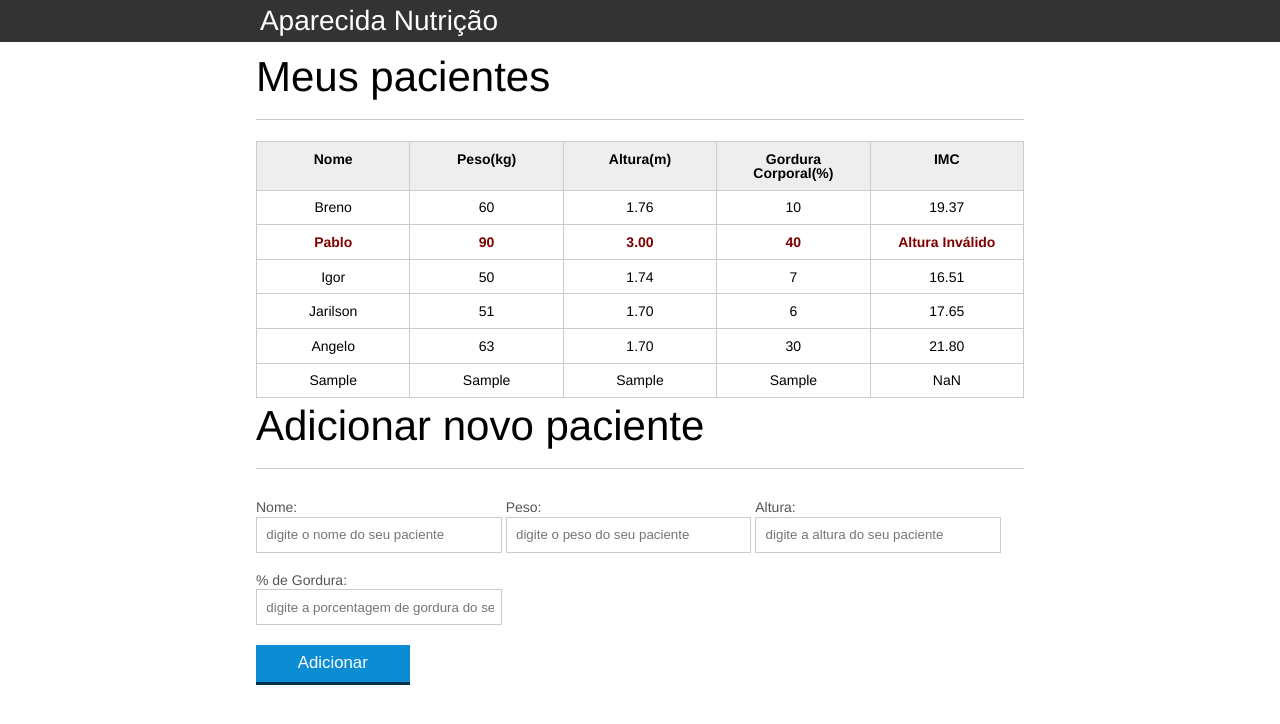
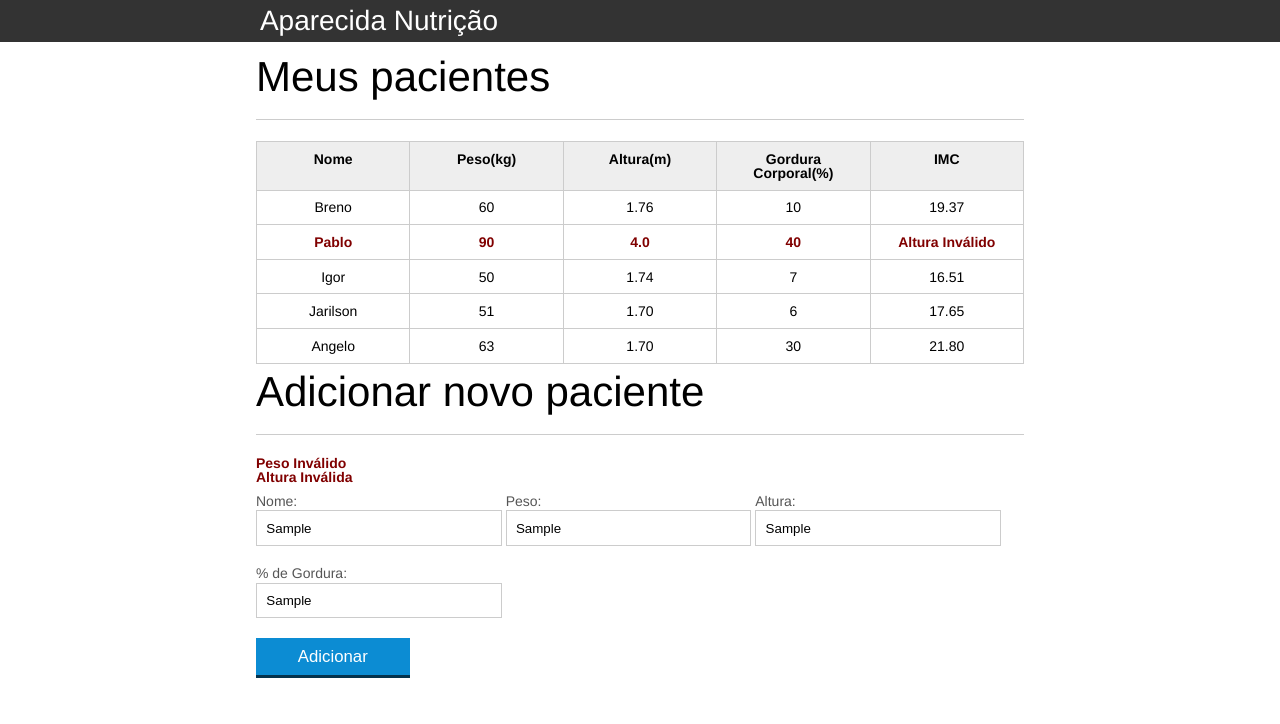
Before and after one commit to Brenont/estarandodevs, a plain HTML site: page index.html in a window 1280 px wide. Both pictures are taken after typing "Sample", "Sample", "Sample", "Sample" into the empty fields and a click on the button "Adicionar". Drawn offline with Linux system fonts and the light colour scheme.

Commit message:
Adicionando Validação ao formulario

```diff
--- a/css/index.css
+++ b/css/index.css
@@ -136,3 +136,8 @@ button[disabled=disabled], button:disabled {
 	color: maroon;
 	font-weight: bold;
 }
+
+#mensagens-erro{
+	color: maroon;
+	font-weight: bold;
+}
--- a/index.html
+++ b/index.html
@@ -41,7 +41,7 @@
 					<tr class="paciente">
 						<td class="info-nome">Pablo</td>
 						<td class="info-peso">90</td>
-						<td class="info-altura">3.00</td>
+						<td class="info-altura">4.0</td>
 						<td class="info-gordura">40</td>
 						<td class="info-imc">0</td>
 					</tr>
@@ -75,6 +75,9 @@
 	</main>
 	<section class="container">
 		<h2 id="titulo-form">Adicionar novo paciente</h2>
+
+		<ul id="mensagens-erro"></ul>
+
 		<form id="form-adiciona">
 			<div class="grupo">
 				<label for="nome">Nome:</label>
--- a/js/calcula-imc.js
+++ b/js/calcula-imc.js
@@ -17,17 +17,17 @@ for (var i = 0; i < pacientes.length; i = i + 1) {
     var altura = tdAltura.textContent;
 
     // Variaveis de validação
-    var pesoEhValido = true;
-    var alturaEhValido = true;
+    var pesoEhValido = validaPeso(peso);
+    var alturaEhValido = validaAltura(altura);
 
     // Validação altura e peso
-    if (peso >= 200 || peso <= 0) {
+    if (!pesoEhValido) {
         pesoEhValido = false;
         tdImc.textContent = "Peso Inválido";
         paciente.classList.add('paciente-invalido');
     }
 
-    if (altura >= 3.00 || altura <= 0) {
+    if (!alturaEhValido) {
         alturaEhValido = false;
         tdImc.textContent = "Altura Inválido";
         paciente.classList.add('paciente-invalido');
@@ -39,6 +39,22 @@ for (var i = 0; i < pacientes.length; i = i + 1) {
     }
 }
 
+function validaPeso(peso){
+    if (peso <=200 && peso >= 0 ){
+        return true;
+    } else{
+        return false;
+    }
+}
+
+function validaAltura(altura){
+    if (altura <= 3.00 && altura >= 0){
+        return true;
+    } else{
+        return false;
+    }
+}
+
 
 function calculaImc(peso, altura) {
     var imc = 0;
--- a/js/form.js
+++ b/js/form.js
@@ -2,26 +2,46 @@
 var botaoAdicionar = document.querySelector('#adicionar-paciente');
 
 // Determinando função de event do botão
-botaoAdicionar.addEventListener('click', function(event) {
+botaoAdicionar.addEventListener('click', function (event) {
     event.preventDefault();
 
-// Coletando form para pegar informações dele
+    // Coletando form para pegar informações dele
     var form = document.querySelector('#form-adiciona');
 
-// Determinando variaveis e suas respectivas funções
+    // Determinando variaveis e suas respectivas funções
     var paciente = obtemPacienteDoFormulario(form);
 
     var pacienteTr = montaTr(paciente);
 
-//Pegando tabela
+    var erros = validaPaciente(paciente);
+
+    if (erros.length > 0) {
+        exibirMensagensDeErro(erros);
+        return;
+    }
+
+    //Pegando tabela
     var tabela = document.querySelector('#tabela-pacientes');
 
-// Criando tr na tabela
+    // Criando tr na tabela
     tabela.appendChild(pacienteTr);
 
     form.reset();
 
+    var mensagensErro = document.querySelector("#mensagens-erro");
+    mensagensErro.innerHTML = "";
+
 });
+
+function exibirMensagensDeErro(erros) {
+    var ul = document.querySelector("#mensagens-erro");
+    ul.innerHTML = "";
+    erros.forEach(function(erros){
+        var li = document.createElement("li");
+        li.textContent = erros;
+        ul.appendChild(li);
+    });
+}
 
 //Coletando valores do formulario
 function obtemPacienteDoFormulario(form) {
@@ -30,7 +50,7 @@ function obtemPacienteDoFormulario(form) {
         nome: form.nome.value,
         peso: form.peso.value,
         altura: form.altura.value,
-        gordura:form.gordura.value,
+        gordura: form.gordura.value,
         imc: calculaImc(form.peso.value, form.altura.value)
     };
 
@@ -60,3 +80,28 @@ function montaTd(dado, classe) {
 
     return td;
 }
+
+function validaPaciente(paciente) {
+
+    var erros = [];
+
+    if(paciente.nome == 0) {
+        erros.push("Campo nome não pode ser em branco")
+    }
+    if (!validaPeso(paciente.peso)) {
+        erros.push("Peso Inválido");
+    }
+    if (!validaAltura(paciente.altura)) {
+        erros.push("Altura Inválida")
+    }
+    if(paciente.peso == 0){
+        erros.push("Campo peso nao pode ser em branco")
+    }
+    if(paciente.altura == 0){
+        erros.push("Campo altura nao pode ser em branco")
+    }
+    if(paciente.gordura == 0) {
+        erros.push("Campo gordura não pode ser em branco")
+    }
+    return erros;
+}
```
